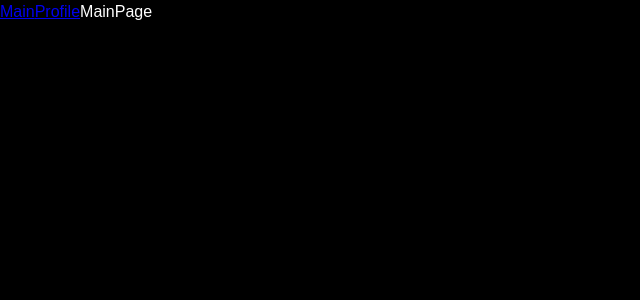
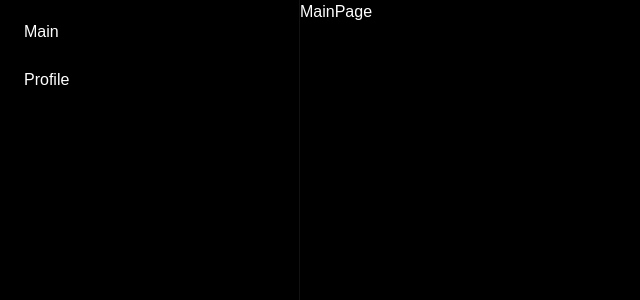
Before and after one commit to bbabdibakas/iheardnoise.frontend, a React app: page / in a window 1280 px wide. Shown: the top 300 px of the page, without its empty margins (0-640 px from the left). Built offline with nearby package versions, Linux system fonts and the light colour scheme.

Commit message:
feat: added components AppLink, Sidebar

```diff
--- a/src/App.tsx
+++ b/src/App.tsx
@@ -1,12 +1,12 @@
-import { Link, Routes, Route } from "react-router-dom"
+import { Routes, Route } from "react-router-dom"
 import MainPage from "./pages/MainPage"
 import ProfilePage from "./pages/ProfilePage"
+import Sidebar from "./components/Sidebar/Sidebar"
 
 const App = () => {
     return (
         <div className='wrapper'>
-            <Link to="/">Main</Link>
-            <Link to="/profile">Profile</Link>
+            <Sidebar />
             <Routes>
                 <Route path="/" element={<MainPage />} />
                 <Route path="/profile" element={<ProfilePage />} />
--- /dev/null
+++ b/src/components/AppLink/AppLink.module.scss
@@ -0,0 +1,4 @@
+.AppLink {
+    text-decoration: none;
+    color: var(--primary-color);
+}
--- /dev/null
+++ b/src/components/AppLink/AppLink.tsx
@@ -0,0 +1,25 @@
+import { Link, LinkProps } from 'react-router-dom'
+import cls from './AppLink.module.scss'
+
+interface AppLinkProps extends LinkProps {
+    className?: string
+}
+
+const AppLink = (props: AppLinkProps) => {
+    const {
+        to,
+        children,
+        className
+    } = props
+
+    return (
+        <Link
+            to={to}
+            className={`${cls.AppLink} ${className}`}
+        >
+            {children}
+        </Link>
+    )
+}
+
+export default AppLink
--- /dev/null
+++ b/src/components/Sidebar/Sidebar.module.scss
@@ -0,0 +1,23 @@
+.Sidebar {
+    width: 300px;
+    background: black;
+    display: flex;
+    flex-direction: column;
+    padding: 8px 12px 20px 12px;
+    border-right: 1px solid var(--hover-color);
+}
+
+.link {
+    padding: 12px;
+    border-radius: 8px;
+    display: flex;
+    align-items: center;
+
+    &:active {
+        color: var(--secondary-color);
+    }
+
+    &:hover {
+        background: var(--hover-color);
+    }
+}
--- /dev/null
+++ b/src/components/Sidebar/Sidebar.tsx
@@ -0,0 +1,12 @@
+import AppLink from '../AppLink/AppLink'
+import cls from './Sidebar.module.scss'
+
+const Sidebar = () => {
+    return (
+        <div className={cls.Sidebar}>
+            <AppLink to="/" className={cls.link}>Main</AppLink>
+            <AppLink to="/profile" className={cls.link}>Profile</AppLink>
+        </div>
+    )
+}
+export default Sidebar
--- a/src/styles/variables.scss
+++ b/src/styles/variables.scss
@@ -13,4 +13,6 @@
     //colors
     --app-bg-color: #000;
     --primary-color: #fff;
+    --secondary-color: #757575;
+    --hover-color: #121212;
 }
```
Also changed, not shown: src/types/global.d.ts (added, +7 -0 lines).
